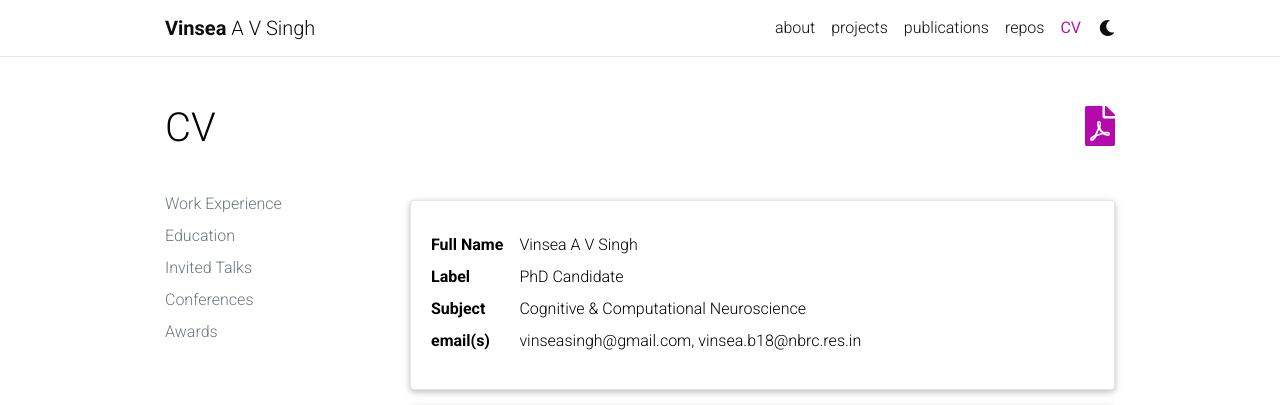
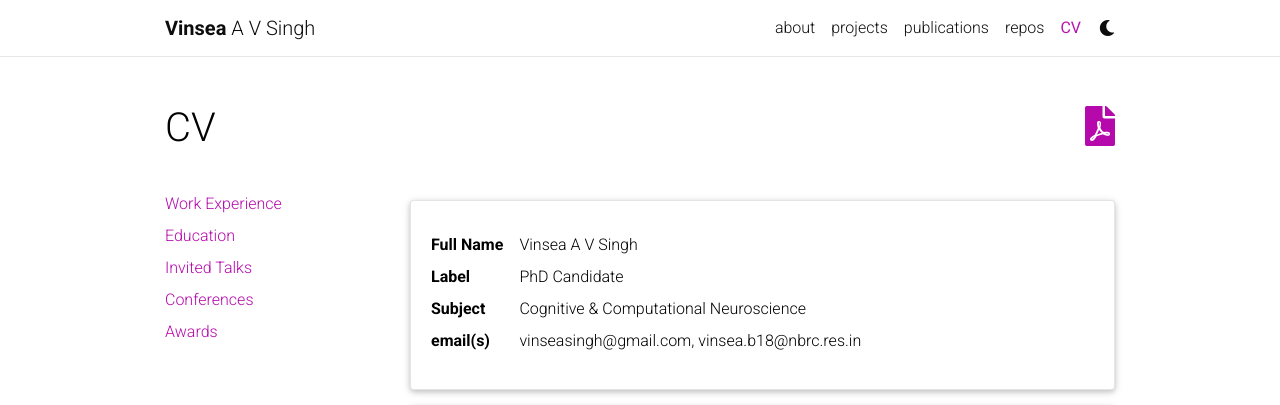
Before and after one commit to VinseaSingh/vinseasingh.github.io, a Jekyll site: the page built from _pages/cv.md, in a window 1280 px wide. Shown: the top 405 px of the page. Built offline with Jekyll 4.4.1, drawn with Linux system fonts in a browser that asks for light colours; comment, search, counter and statistics services are not loaded; a style sheet for code colours, icons or effects is not loaded.

Commit message:
Update cv.html

```diff
--- a/_layouts/cv.html
+++ b/_layouts/cv.html
@@ -22,7 +22,7 @@ layout: default
           <ul class="nav flex-column font-weight-medium">
             {% for entry in site.data.cv %}
               <li class="nav-item mb-2">
-                <a class="nav-link p-0 text-muted" href="#{{ entry.title | slugify }}">{{ entry.title }}</a>
+                <a class="nav-link p-0" href="#{{ entry.title | slugify }}">{{ entry.title }}</a>
               </li>
             {% endfor %}
           </ul>
```
